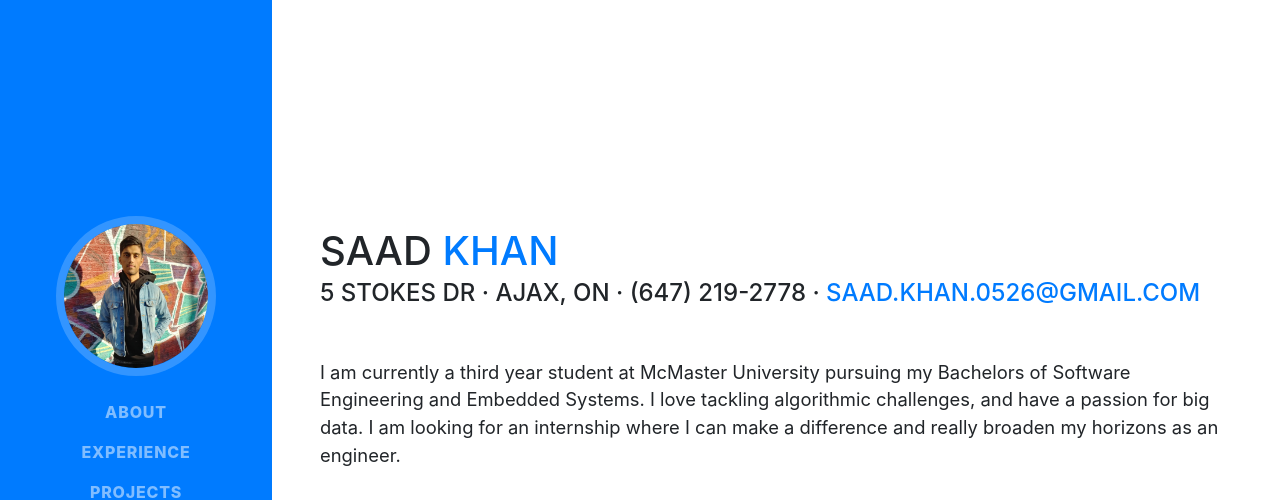
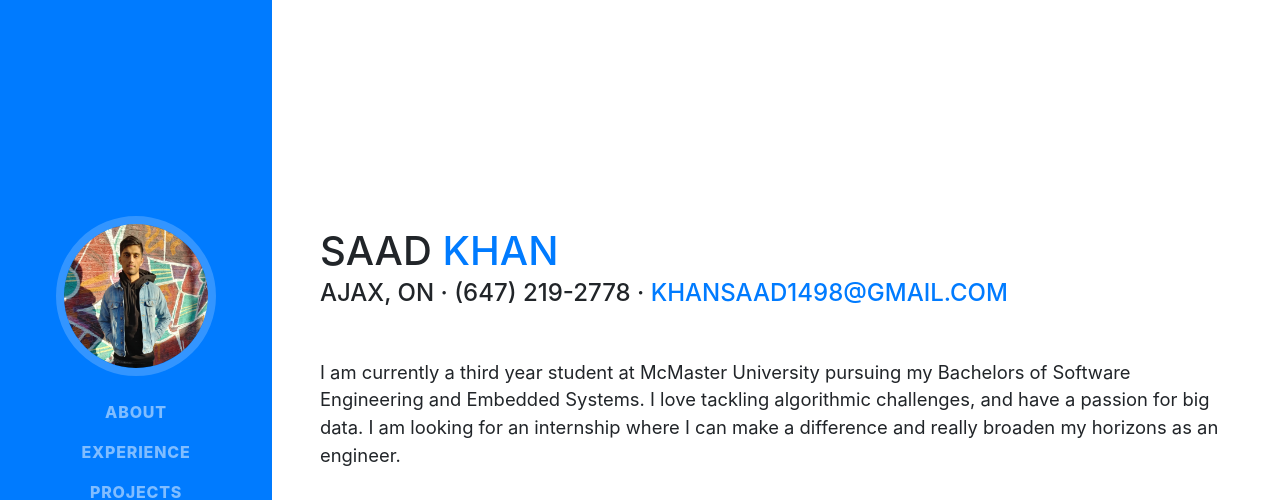
Before and after one commit to Khan-Saad/Khan-Saad.github.io, a website with bundled scripts: page index.html in a window 1280 px wide. Shown: the top 500 px of the page. Built offline with nearby package versions, Linux system fonts and the light colour scheme; a web font is replaced by a local one.

Commit message:
Changing Address Line

```diff
--- a/index.html
+++ b/index.html
@@ -63,8 +63,8 @@
           <h1 class="mb-0">Saad
             <span class="text-primary">Khan</span>
           </h1>
-          <div class="subheading mb-5">5 Stokes Dr · Ajax, ON · (647) 219-2778 ·
-            <a href="mailto:saad.khan.0526@gmail.com">saad.khan.0526@gmail.com</a>
+          <div class="subheading mb-5">Ajax, ON · (647) 219-2778 ·
+            <a href="mailto:saad.khan.0526@gmail.com">khansaad1498@gmail.com</a>
           </div>
           <p class="lead mb-5">I am currently a third year student at McMaster University pursuing my Bachelors of Software Engineering and Embedded Systems. I love tackling algorithmic challenges, and have a passion for big data. I am looking for an internship where I can make a difference and really broaden my horizons as an engineer.</p>
           <div class="social-icons">
```
